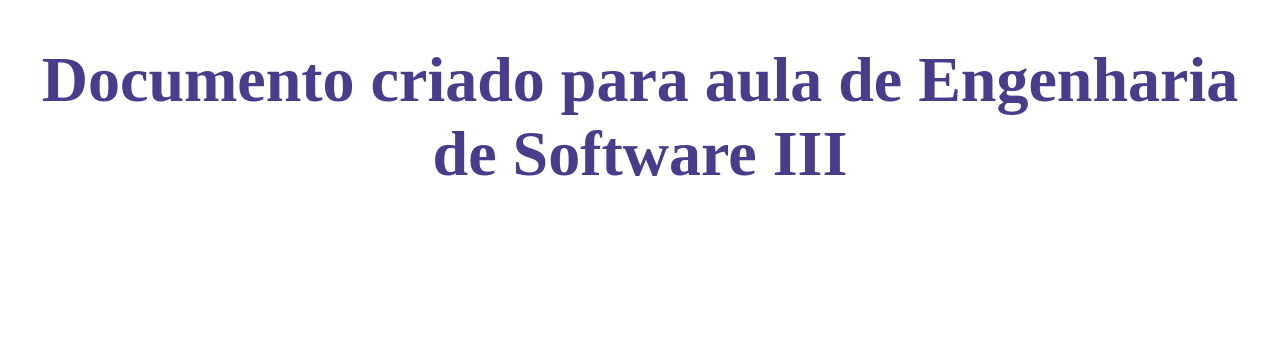
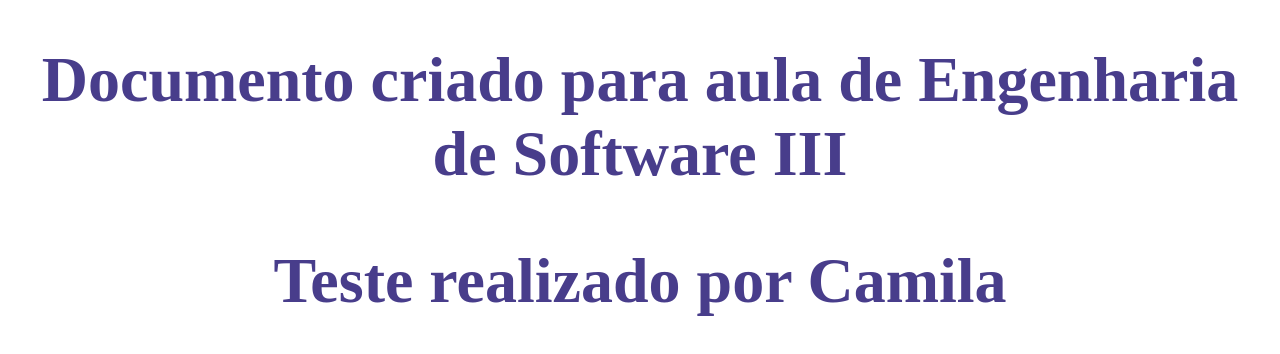
Before and after one commit to rdgthedev/scm, a plain HTML site: page index.html in a window 1280 px wide. Drawn offline with Linux system fonts and the light colour scheme.

Commit message:
Commit Camila

```diff
--- a/index.html
+++ b/index.html
@@ -10,6 +10,7 @@
 
 <body>
     <h1 class="title">Documento criado para aula de Engenharia de Software III</h1>
+    <h2 class="title">Teste realizado por Camila</h2>
 </body>
 
 </html>
```
